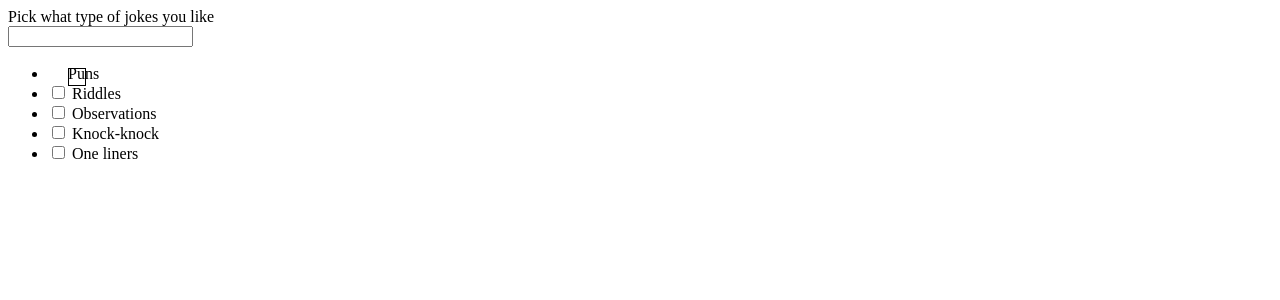
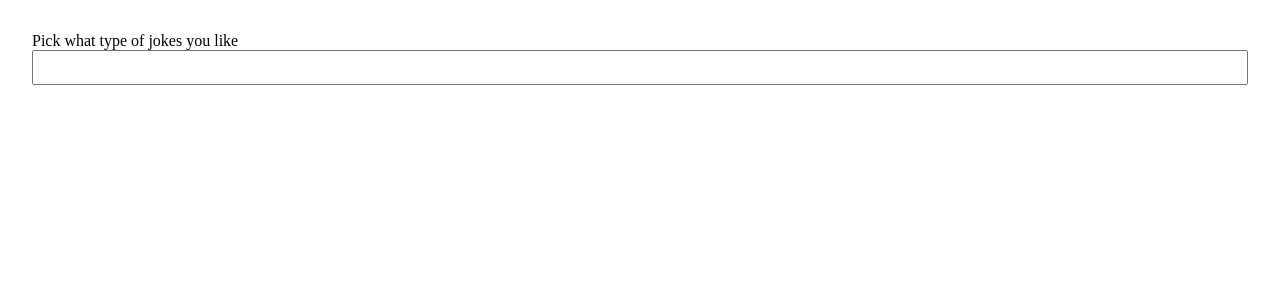
Before and after one commit to Fulvia1989/searchable-multiselect-dropdown, an Angular app: page / in a window 1280 px wide. Shown: the top 300 px of the page. Built offline with nearby package versions, Linux system fonts and the light colour scheme.

Commit message:
init keyboard interaction

```diff
--- a/src/app/app.component.html
+++ b/src/app/app.component.html
@@ -1,2 +1,5 @@
 <router-outlet />
-<multiselect-dropdown></multiselect-dropdown>
+<div class="main-container">
+
+    <multiselect-dropdown></multiselect-dropdown>
+</div>
--- a/src/app/app.component.scss
+++ b/src/app/app.component.scss
@@ -0,0 +1,3 @@
+.main-container{
+    padding: 2rem;
+}
--- /dev/null
+++ b/src/app/multiselect-dropdown/keyboard.ts
@@ -0,0 +1,19 @@
+export enum KeyboardKey {
+    Space = ' ',
+    Enter = 'Enter',
+    Down = 'Down',
+    ArrowDown = 'ArrowDown',
+    Left = 'Left',
+    ArrowLeft = 'ArrowLeft',
+    Esc = 'Esc',
+    Escape = 'Escape',
+    Up = 'Up',
+    ArrowUp = 'ArrowUp',
+    Right = 'Right',
+    ArrowRight = 'ArrowRight',
+    Home = 'Home',
+    PageUp = 'PageUp',
+    End = 'End',
+    PageDown = 'PageDown',
+    Tab = 'Tab',
+  }
--- a/src/app/multiselect-dropdown/multiselect-dropdown.component.html
+++ b/src/app/multiselect-dropdown/multiselect-dropdown.component.html
@@ -3,43 +3,54 @@
   <input
     type="text"
     id="jokes"
+    name="jokes"
+    [(ngModel)]="filter"
+    (click)="toggleDropdown()"
+    (keydown)="handleKeyPress($event)"
     role="combobox"
     aria-controls="joketypes"
     aria-autocomplete="list"
-    aria-expanded="false"
-    data-active-option="item1"
-     />
+    [attr.aria-expanded]="isDropdownOpen"
+    />
   <span aria-hidden="true" data-trigger="multiselect"></span>
-  <ul id="joketypes" role="listbox" aria-label="Jokes" class="dropdown-list">
-    <li class="active" role="option" id="item1" >
+  <ul id="joketypes" role="listbox" aria-label="Jokes" class="dropdown-list"
+  [ngClass]="{'active': isDropdownOpen}"
+  >
+    <li class="option first" role="option" id="item0" >
+        <div class="checkbox">
+            <input type="checkbox" id="all" name="all" value="all" />
+            <label for="all">Select All</label>
+        </div>
+    </li>
+    <li class="option" role="option" id="item1" >
       <div class="checkbox">
           <input type="checkbox" id="puns" name="puns" value="puns" />
           <label for="puns">Puns</label>
       </div>
     </li>
     <li class="option" role="option" id="item2">
-        <label>
-            <input type="checkbox" name="riddles" value="riddles" />
-            Riddles
-        </label>
+        <div class="checkbox">
+            <input type="checkbox" id="riddles" name="riddles" value="riddles" />
+            <label for="riddles">Riddles</label>
+        </div>
     </li>
     <li class="option" role="option" id="item3">
-        <label>
-            <input type="checkbox" name="observations" value="observations" />
-            Observations
-        </label>
+        <div class="checkbox">
+            <input type="checkbox" id="observations" name="observations" value="observations" />
+            <label for="observations">Observations</label>
+        </div>
     </li>
     <li class="option" role="option" id="item4">
-        <label>
-            <input type="checkbox" name="knock-knock" value="knock-knock" />
-            Knock-knock
-        </label>
+        <div class="checkbox">
+            <input type="checkbox" id="knock" name="knock" value="knock" />
+            <label for="knock">Knock-knock</label>
+        </div>
     </li>
     <li class="option" role="option" id="item5">
-        <label>
-            <input type="checkbox" name="one-liners" value="one-liners" />
-            One liners
-        </label>
+        <div class="checkbox">
+            <input type="checkbox" id="one-liners" name="one-liners" value="one-liners" />
+            <label for="one-liners">One liners</label>
+        </div>
     </li>
   </ul>
 </div>
--- a/src/app/multiselect-dropdown/multiselect-dropdown.component.scss
+++ b/src/app/multiselect-dropdown/multiselect-dropdown.component.scss
@@ -1,51 +1,89 @@
-.checkbox input[type="checkbox"] {
-    opacity: 0;
+.combo-wrap{
+    input[type="text"]{
+        width: 100%;
+        padding: 0.5rem;
+        box-sizing: border-box;
+    }
 }
 
-.checkbox label::before{
+ul{
+    list-style: none;
+    background-color: #f3f3f3;
+    width: 100%;
+    margin: 0;
+    padding: 0;
+    box-sizing: border-box;
+    max-height: 10rem;
+    overflow-y: auto;
+    opacity: 0;
+    transform: scale(1,0);
+    transform-origin: top left;
+    transition: all .2s ease-in-out;
+    pointer-events: none;
+    z-index: 2;
+    &.active {
+        opacity: 1;
+        transform: scale(1,1);
+        pointer-events: auto;
+    }
+
+    li{
+        &.first{
+            border-bottom: 1px solid;
+        }
+        &.current {
+            background: lightgray;
+        }
+    }
+}
+
+.checkbox{
+    position: relative;
+    padding: 0.5rem;
+
+    input[type="checkbox"] {
+        opacity: 0;
+        position: absolute;
+        right: 0;
+    }
+    label {
+        position: relative;
+        display: inline-block;
+        width: 100%;
+
+        &::before,&::after{
+            position: absolute;
             content: "";
+
+        }
+
+        &::before{
             display: inline-block;
-
-    height: 16px;
-    width: 16px;
-
+            height: 1rem;
+            width: 1rem;
             border: 1px solid;
+            right: 0;
+            border-radius: 3px;
         }
-.checkbox label::after {
-    content: "";
+        &::after {
             display: inline-block;
-    height: 6px;
+            height: 4px;
             width: 9px;
             border-left: 2px solid;
             border-bottom: 2px solid;
-
+            right: 4px;
+            top: 4px;
             transform: rotate(-45deg);
+            transition: opacity 0.2s;
         }
-.checkbox label {
-    position: relative;
     }
-.checkbox label::before,
-.checkbox label::after {
-    position: absolute;
+    input[type="checkbox"] + label::after {
+        opacity: 0;
     }
-/*Outer-box*/
-.checkbox label::before {
-    top: 3px;
+    input[type="checkbox"]:checked + label::after {
+        opacity: 1;
     }
-/*Checkmark*/
-.checkbox label::after {
-    left: 4px;
-    top: 7px;
+    input[type="checkbox"]:focus + label::before {
+        outline: rgb(59, 153, 252) auto 3px;
     }
-/*Hide the checkmark by default*/
-.checkbox input[type="checkbox"] + label::after {
-    content: none;
 }
-/*Unhide the checkmark on the checked state*/
-.checkbox input[type="checkbox"]:checked + label::after {
-    content: "";
-}
-/*Adding focus styles on the outer-box of the fake checkbox*/
-.checkbox input[type="checkbox"]:focus + label::before {
-    outline: rgb(59, 153, 252) auto 5px;
-}
--- a/src/app/multiselect-dropdown/multiselect-dropdown.component.ts
+++ b/src/app/multiselect-dropdown/multiselect-dropdown.component.ts
@@ -1,12 +1,131 @@
-import { Component } from '@angular/core';
+import { NgClass } from '@angular/common';
+import { Component, HostListener } from '@angular/core';
+import { FormsModule } from '@angular/forms';
+import { KeyboardKey } from './keyboard';
 
 @Component({
   selector: 'multiselect-dropdown',
   standalone: true,
-  imports: [],
+  imports: [
+    NgClass,
+    FormsModule
+  ],
   templateUrl: './multiselect-dropdown.component.html',
   styleUrl: './multiselect-dropdown.component.scss'
 })
 export class MultiselectDropdownComponent {
+  isDropdownOpen:boolean = false;
+  filter:string='';
+  currentOptionIndex:number = 0;
+
+  @HostListener('document:click', ['$event'])
+  handleDocumentInteraction = (event:any) => {
+    const input = document.querySelector('[role="combobox"]');
+    const dropdown = document.querySelector('[role="listbox"]');
+    const isClickInsideButton = input?.contains(event.target);
+    const isClickInsideDropdown = dropdown?.contains(event.target);
+
+    if (!isClickInsideButton && !isClickInsideDropdown && this.isDropdownOpen){
+      this.toggleDropdown();
+    }
+  };
+
+  toggleDropdown = () => {
+    this.isDropdownOpen = !this.isDropdownOpen;
+    if (this.isDropdownOpen) {
+      this.focusCurrentOption();
+    } else {
+      const input = document.querySelector('[role="listbox"]') as HTMLInputElement;
+
+      input?.focus(); // focus the button when the dropdown is closed just like the select element
+    }
+  };
+  focusCurrentOption = () => {
+    const elements = document.querySelectorAll('[role="option"]');
+    const currentOption = elements[this.currentOptionIndex] as HTMLElement;
+
+    currentOption.classList.add('current');
+    currentOption.focus();
+    currentOption.scrollIntoView({
+      block: 'nearest',
+    });
+
+    elements.forEach((option, index) => {
+      if (option !== currentOption) {
+        option.classList.remove('current');
+      }
+    });
+  };
+
+  handleKeyPress = (event:KeyboardEvent) => {
+    //event.preventDefault();
+   const { key } = event;
+   const openKeys:string[] = [KeyboardKey.Enter, KeyboardKey.Space];
+
+   if (!this.isDropdownOpen && openKeys.includes(key) || (this.isDropdownOpen && key === KeyboardKey.Escape)) {
+     this.toggleDropdown();
+   }else if (this.isDropdownOpen) {
+    switch (key) {
+      case KeyboardKey.Escape:
+        this.toggleDropdown();
+        break;
+      case KeyboardKey.ArrowDown:
+        this.moveFocusDown();
+        break;
+      case 'ArrowUp':
+        this.moveFocusUp();
+        break;
+      case 'Enter':
+      case ' ':
+        this.selectCurrentOption();
+        break;
+      default:
+        break;
+    }
+  }
+  };
+  moveFocusDown = () => {
+    const elements = document.querySelectorAll('[role="option"]');
+
+    if (this.currentOptionIndex < elements.length - 1) {
+      this.currentOptionIndex++;
+    } else {
+      this.currentOptionIndex = 0;
+    }
+    this.focusCurrentOption();
+  };
+  moveFocusUp = () => {
+    const elements = document.querySelectorAll('[role="option"]');
+
+    if (this.currentOptionIndex > 0) {
+      this.currentOptionIndex--;
+    } else {
+      this.currentOptionIndex = elements.length - 1;
+    }
+    this.focusCurrentOption();
+  };
+  selectCurrentOption = () => {
+    const elements = document.querySelectorAll('[role="option"]');
+
+    const selectedOption = elements[this.currentOptionIndex];
+    this.selectOptionByElement(selectedOption);
+  };
+
+  selectOptionByElement = (optionElement:any) => {
+    console.log(optionElement);
+    // const optionValue = optionElement.textContent;
+    // const elements = document.querySelectorAll('[role="option"]');
+    // console.log(elements);
+
+    // //elements.textContent = optionValue;
+    // elements.forEach(option => {
+    //   option.classList.remove('active');
+    //   option.setAttribute('aria-selected', 'false');
+    // });
+
+    // optionElement.classList.add('active');
+    // optionElement.setAttribute('aria-selected', 'true');
+  }
+
 
 }
--- a/src/styles.scss
+++ b/src/styles.scss
@@ -1 +1,5 @@
 /* You can add global styles to this file, and also import other style files */
+body{
+    padding: 0;
+    margin: 0;
+}
```
Lines whose indentation alone changed are shown as unchanged.
